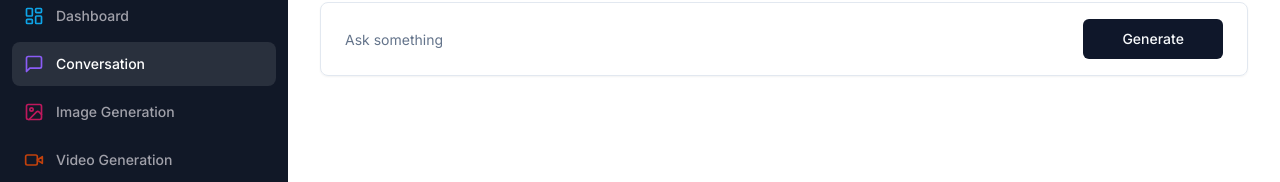
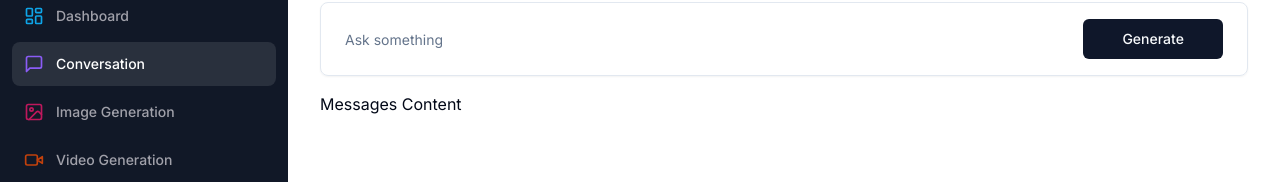
Before and after one commit to susanta/ai-content-genertor, a Next.js app: page /conversation in a window 1280 px wide. Shown: the part 118-300 px from the top of the page. Built offline with nearby package versions, Linux system fonts and the light colour scheme.

Commit message:
Added message content placeholder

```diff
--- a/app/(dashboard)/(routes)/conversation/page.tsx
+++ b/app/(dashboard)/(routes)/conversation/page.tsx
@@ -34,6 +34,7 @@
         bgColor="bg-violet-500/10"
       />
       <div className="px-4 lg:px-8">
+        <div>
           <Form {...form}>
             <form
               onSubmit={form.handleSubmit(onSubmit)}
@@ -63,6 +64,8 @@
             </form>
           </Form>
         </div>
+        <div className="space-y-4 mt-4">Messages Content</div>
+      </div>
     </div>
   );
 };
```
Lines whose indentation alone changed are shown as unchanged.
